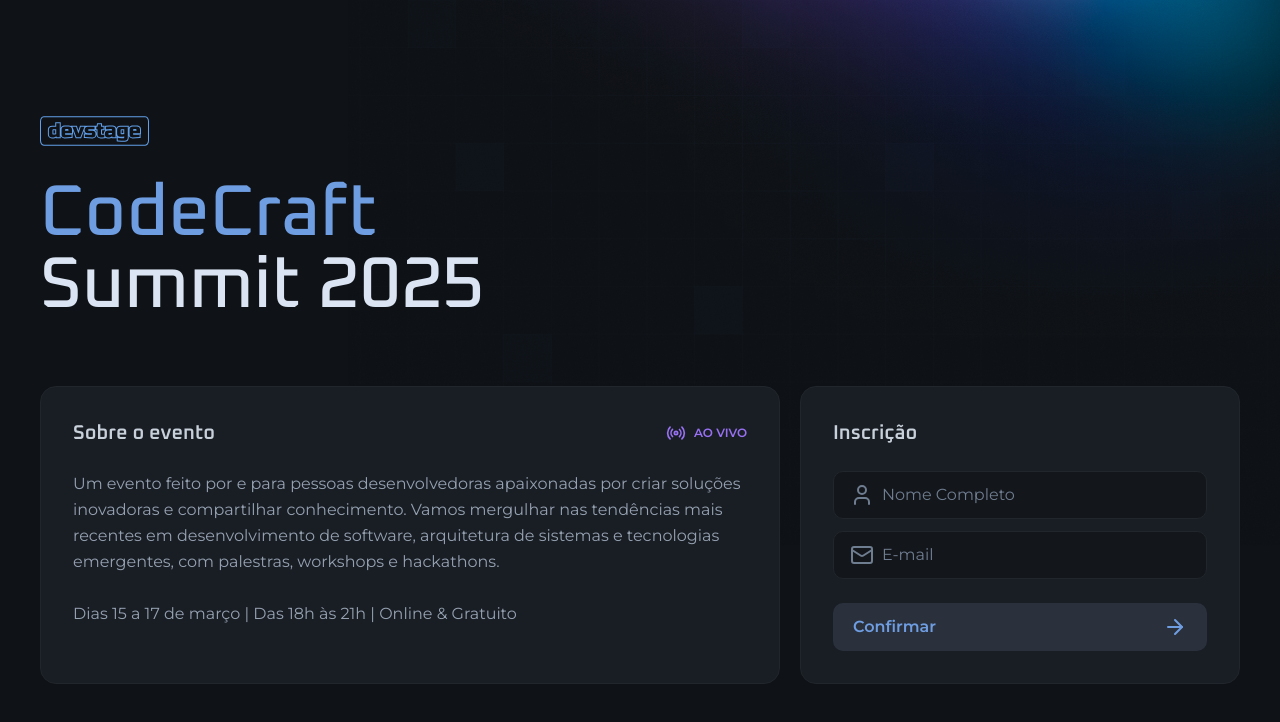
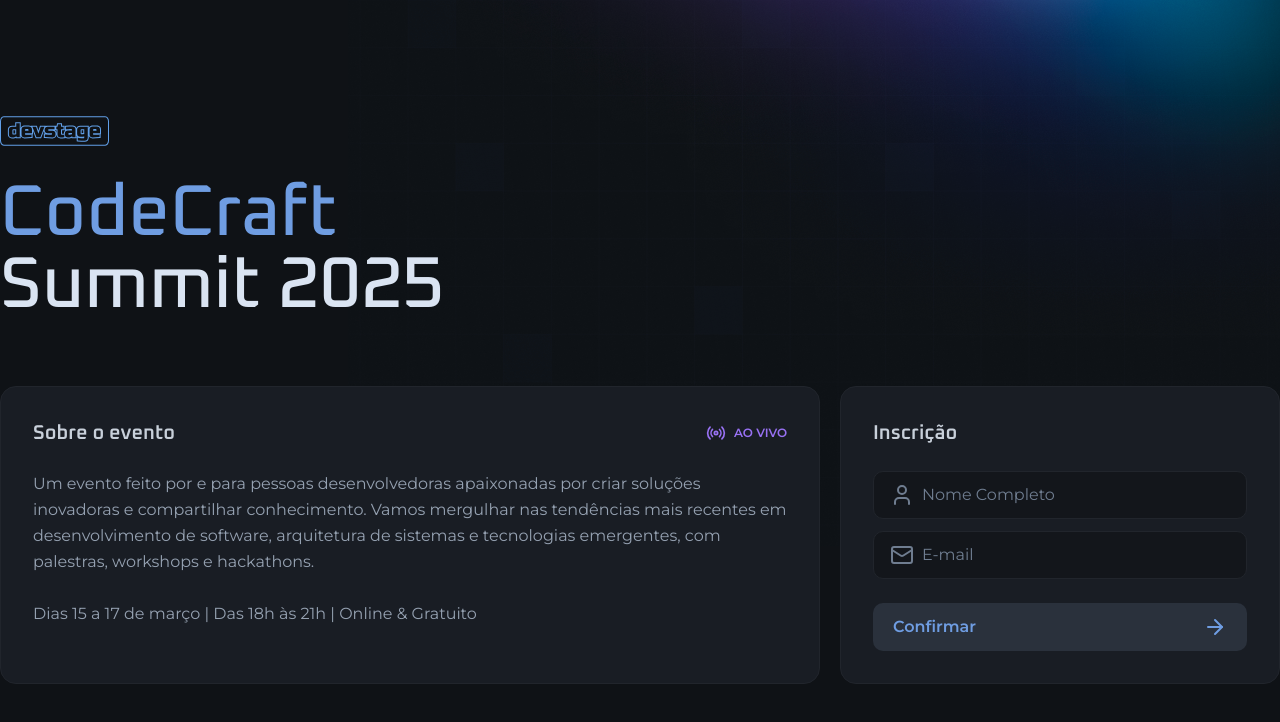
Before and after one commit to jullianedipaula/NLW-Connect, a Next.js app: page / in a window 1280 px wide. Shown: the top 722 px of the page. Built offline with nearby package versions, Linux system fonts and the light colour scheme.

Commit message:
Corrigindo a Identação da Home

```diff
--- a/src/app/page.tsx
+++ b/src/app/page.tsx
@@ -1,12 +1,11 @@
+import { Button } from '@/components/button'
+import { InputField, InputIcon, InputRoot } from '@/components/input'
+import { ArrowRight, Mail, Radio, User } from 'lucide-react'
 import Image from 'next/image'
 import logo from '../assets/logo.svg'
-import { ArrowRight, Mail, Radio, User } from 'lucide-react'
-import { InputField, InputIcon, InputRoot } from '@/components/input'
-import { Button } from '@/components/button'
 
 export default function Home() {
   return (
-    <main className="max-w-[1240px] mx-auto px-5 py8 md:py-0">
     <div className="min-h-dvh flex flex-col justify-center gap-16">
       <div className="flex flex-col gap-8 items-center md:items-start">
         <Image src={logo} alt="devstage" width={108.5} height={30} />
@@ -17,7 +16,6 @@ export default function Home() {
       </div>
 
       <div className="flex gap-5 items-stretch flex-col md:flex-row">
-
         <div className="flex-1 bg-gray-700 border border-gray-600 rounded-2xl p-8 space-y-6">
           <div className="flex items-center justify-between">
             <h2 className="font-heading font-semibold text-gray-200 text-xl">
@@ -41,37 +39,32 @@ export default function Home() {
         </div>
 
         <form className="w-full bg-gray-700 border border-gray-600 rounded-2xl p-8 space-y-6 md:max-w-[440px]">
-
           <h2 className="font-heading font-semibold text-gray-200 text-xl">
             Inscrição
           </h2>
 
-            <div className='space-y-3'>
-
+          <div className="space-y-3">
             <InputRoot>
               <InputIcon>
                 <User />
               </InputIcon>
-                <InputField type='text' placeholder='Nome Completo'/>
+              <InputField type="text" placeholder="Nome Completo" />
             </InputRoot>
 
             <InputRoot>
               <InputIcon>
                 <Mail />
               </InputIcon>
-                <InputField type='email' placeholder='E-mail'/>
+              <InputField type="email" placeholder="E-mail" />
             </InputRoot>
-
           </div>
 
-            <Button type='submit'>
+          <Button type="submit">
             Confirmar
-              <ArrowRight/>
+            <ArrowRight />
           </Button>
         </form>
-
       </div>
     </div>
-    </main>
   )
 }
```
Lines whose indentation alone changed are shown as unchanged.
